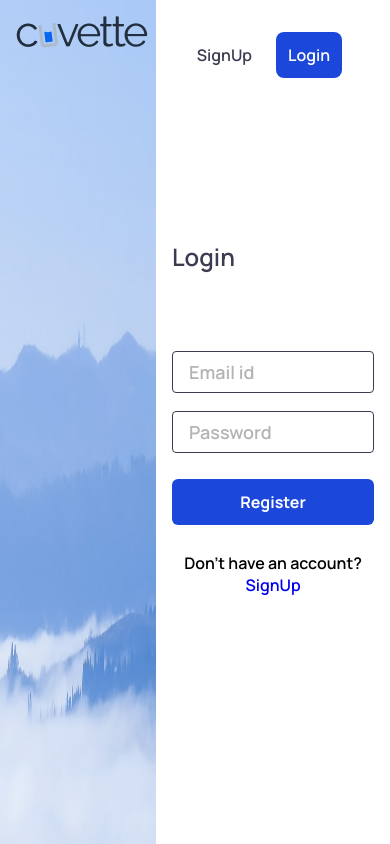
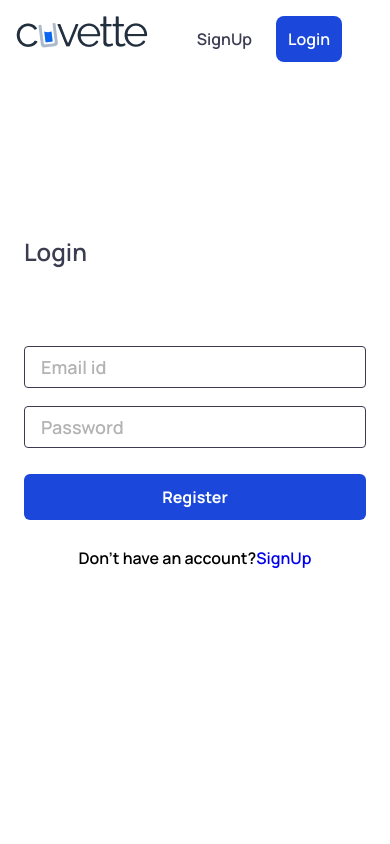
Before and after one commit to kudrat07/URL-Shortner-Frontend, a React (Vite) app: page / in a window 390 px wide. Built offline with nearby package versions, Linux system fonts and the light colour scheme; no server answers.

Commit message:
added mobile responsiveness to login and register page

```diff
--- a/src/components/Login/login.module.css
+++ b/src/components/Login/login.module.css
@@ -23,7 +23,7 @@
   display: flex;
   justify-content: end;
   margin-right: 48px;
-  margin-top: 32px;
+  margin-top: 16px;
 }
 
 .halfContainer {
@@ -99,3 +99,28 @@
   font-size: 16px;
   font-weight: 600;
 }
+
+/* ADDING MOBILE RESPONSIVESNESS */
+@media (max-width: 480px) {
+  .logo{
+    display: none;
+  }
+  .halfContainer{
+    width: 100%;
+  }
+  .form{
+    padding: 0 24px;
+  }
+  .title{
+    margin-left: 24px;
+  }
+  .nav{
+    margin-top: 16px;
+  }
+}
+
+@media(max-width: 380px) {
+  .nav{
+    margin-right: 24px;
+  }
+}
--- a/src/components/LoginSignBtn/btn.module.css
+++ b/src/components/LoginSignBtn/btn.module.css
@@ -21,3 +21,8 @@
     font-weight: 600;
     border-radius: 8px;
   }
+  @media(max-width: 380px) {
+    .btnContainer{
+      gap: 8px;
+    }
+  }
--- a/src/components/Register/register.module.css
+++ b/src/components/Register/register.module.css
@@ -3,7 +3,7 @@
   overflow-y: hidden;
 }
 
-.logoWrapper{
+.logoWrapper {
   width: 40%;
   height: 100vh;
 }
@@ -22,17 +22,16 @@
 .btnWrapper {
   position: absolute;
   right: 48px;
-  top: 32px;
+  top: 16px;
 }
-
 
 .formContainer {
   margin: 80px auto 0 auto;
-  width: 540px;
+  width: 60%;
+  max-width: 540px;
   display: flex;
   flex-direction: column;
   justify-content: center;
-
 }
 .form {
   padding: 0 16px;
@@ -73,7 +72,6 @@
   font-weight: 700;
   margin-top: 8px;
   cursor: pointer;
-
 }
 .footerText {
   text-align: center;
@@ -87,3 +85,31 @@
   font-size: 16px;
   font-weight: 600;
 }
+
+/* ADDING MOBILE RESPONSIVESNESS */
+@media (max-width: 480px) {
+  .logoWrapper{
+    width: 0;
+  }
+  .logo {
+    display: none;
+  }
+  .formContainer {
+    width: 100%;
+  }
+  .form{
+    padding: 0 24px;
+  }
+  .title{
+    margin-left: 24px;
+  }
+}
+
+@media (max-width: 380px) {
+  .nav {
+    margin-right: 24px;
+  }
+  .btnWrapper{
+    right: 24px;
+  }
+}
```
